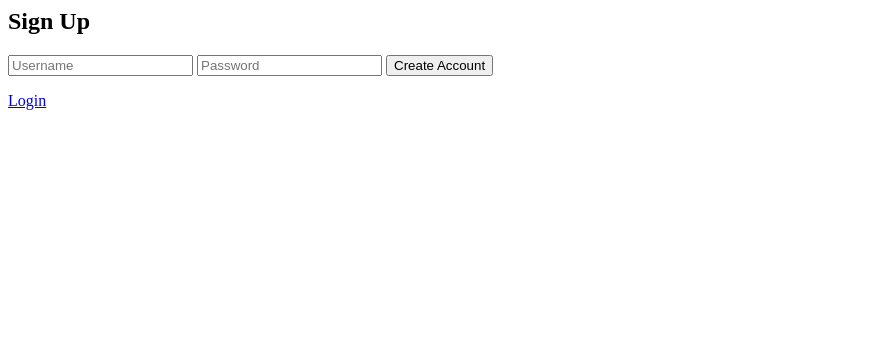
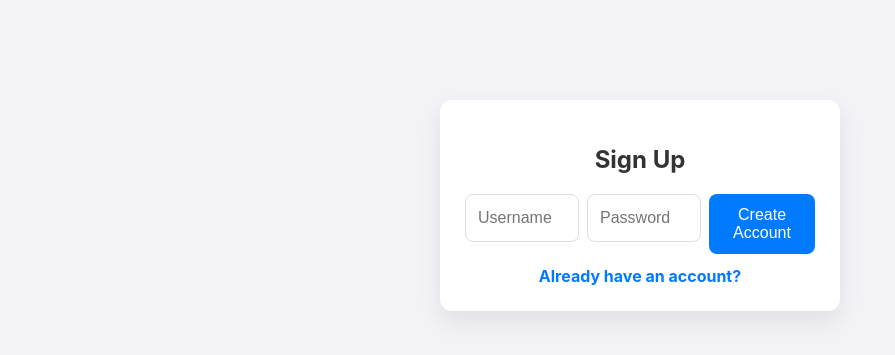
Before and after one commit to ELMER879/todo, a Flask app: page /signup in a window 1280 px wide. Shown: the top 355 px of the page, without its empty margins (0-895 px from the left). Run offline with Flask 3, Linux system fonts and the light colour scheme.

Commit message:
updated na ni

```diff
--- a/static/style.css
+++ b/static/style.css
@@ -67,3 +67,57 @@
     color: #ff3b30;
     font-weight: bold;
 }
+
+/* =========================
+   AUTH (LOGIN & SIGNUP)
+========================= */
+
+.auth-container {
+    max-width: 350px;
+    margin: 80px auto;
+    padding: 25px;
+    background: #ffffff;
+    border-radius: 12px;
+    box-shadow: 0 10px 25px rgba(0, 0, 0, 0.08);
+    text-align: center;
+}
+
+.auth-container h2 {
+    margin-bottom: 20px;
+    color: #333;
+}
+
+.auth-container input {
+    width: 100%;
+    padding: 12px;
+    margin-bottom: 12px;
+    border: 1px solid #ddd;
+    border-radius: 8px;
+    font-size: 16px;
+}
+
+.auth-container button {
+    width: 100%;
+    padding: 12px;
+    background: #007aff;
+    color: white;
+    border: none;
+    border-radius: 8px;
+    font-size: 16px;
+    cursor: pointer;
+}
+
+.auth-container button:hover {
+    background: #005fcc;
+}
+
+.auth-container a {
+    display: block;
+    margin-top: 12px;
+    color: #007aff;
+    text-decoration: none;
+}
+
+.auth-container a:hover {
+    text-decoration: underline;
+}
--- a/templates/signup.html
+++ b/templates/signup.html
@@ -1,7 +1,24 @@
-<h2>Sign Up</h2>
-<form method="POST">
-  <input name="username" placeholder="Username">
-  <input name="password" type="password" placeholder="Password">
-  <button>Create Account</button>
-</form>
-<a href="/login">Login</a>
+<!DOCTYPE html>
+<html lang="en">
+<head>
+    <meta charset="UTF-8">
+    <title>Sign Up</title>
+    <meta name="viewport" content="width=device-width, initial-scale=1.0">
+    <link rel="stylesheet" href="{{ url_for('static', filename='style.css') }}">
+</head>
+<body>
+
+<div class="auth-container">
+    <h2>Sign Up</h2>
+
+    <form method="POST">
+        <input name="username" placeholder="Username" required>
+        <input name="password" type="password" placeholder="Password" required>
+        <button>Create Account</button>
+    </form>
+
+    <a href="/login">Already have an account?</a>
+</div>
+
+</body>
+</html>
```
Also changed, not shown: templates/login.html (+24 -7 lines).
